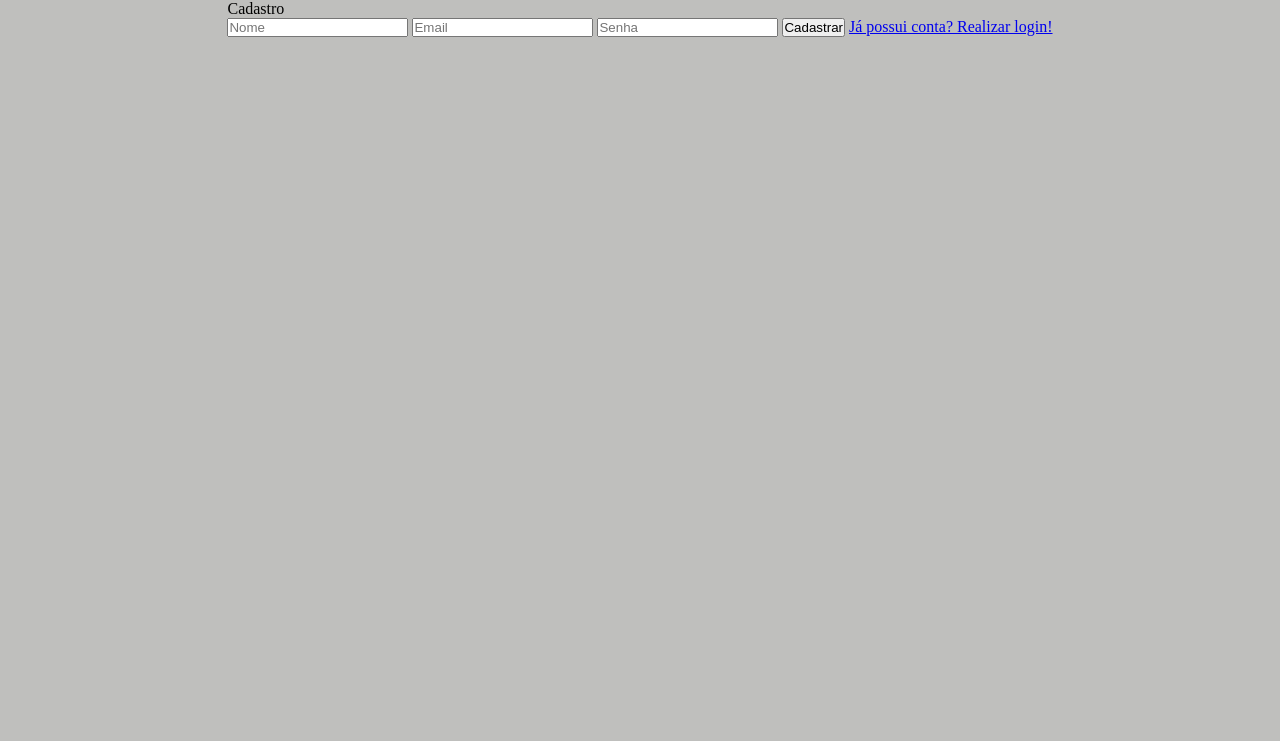
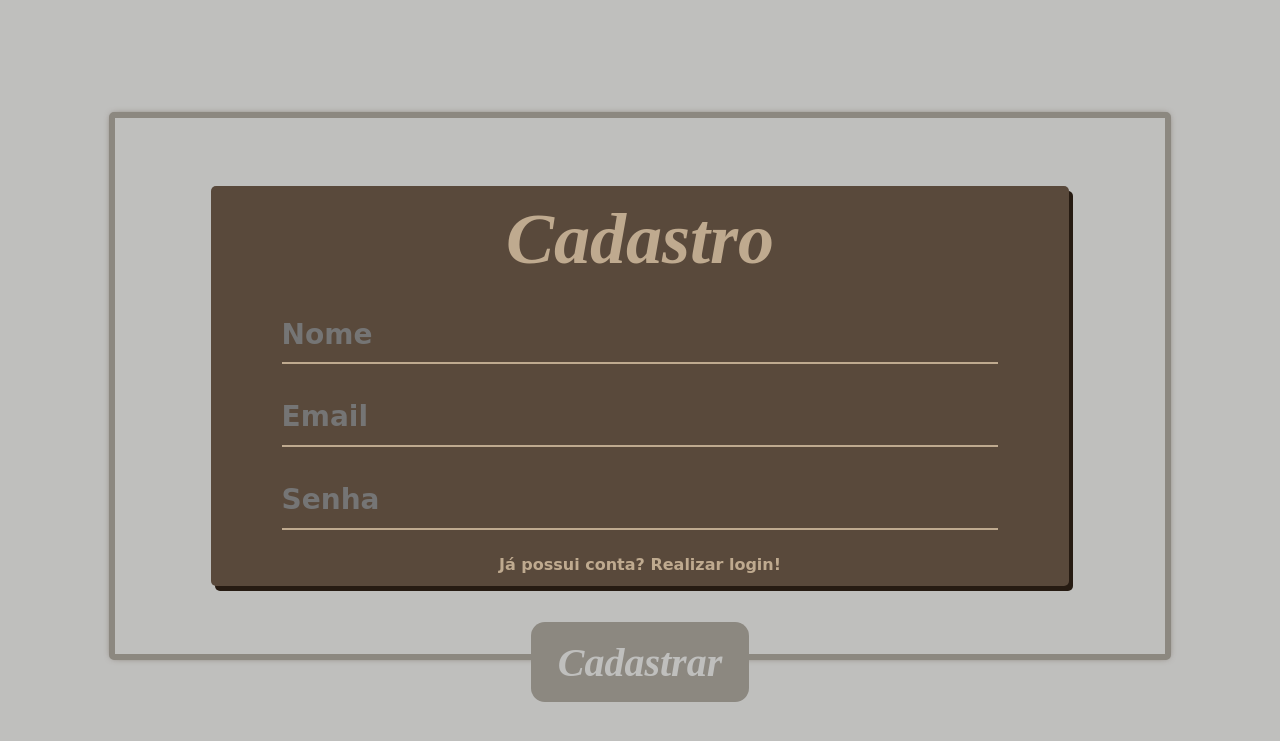
Before and after one commit to murilouwu/ATV_bdDowload, a PHP site: page /cadastro.php in a window 1280 px wide. Shown: the top 741 px of the page. Run offline with PHP 8.4, Linux system fonts and the light colour scheme.

Commit message:
Add files via upload

```diff
--- a/cadastro.php
+++ b/cadastro.php
@@ -11,15 +11,12 @@
         <title>Cadastro</title>
     </head>
     <body>
-    <header>
-
-    </header>
         <main>
             <form method="POST">
                 <p>Cadastro</p>
-            <input type="name" id="name" name="name" placeholder="Nome" class="input">
-            <input type="email" id="email" name="mail" placeholder="Email" class="input">
-            <input type="password" id="password" name="pass" placeholder="Senha" class="input">
+                <input type="name" name="name" placeholder="Nome" class="input">
+                <input type="email" name="mail" placeholder="Email" class="input">
+                <input type="password" name="pass" placeholder="Senha" class="input">
                 <button id="cadastrar" name="cad">Cadastrar</button>
                 <a href="index.php">Já possui conta? Realizar login!</a>
             </form>
--- a/css/cad.css
+++ b/css/cad.css
@@ -3,3 +3,88 @@
 body{
 	background: var(--corA);
 }
+	main{
+		margin-top: 14vh;
+		background-color: var(--corA);
+		height: 67vh;
+		display: flex;
+		flex-direction: column;
+		justify-content: center;
+		align-items: center;
+		border-radius: 5px;
+		width: 82vw;
+		border: 0.5vw solid var(--corB);
+		box-shadow: 0px 0px 7px -3px var(--corE);
+	}
+		form{
+			display: flex;
+			flex-direction: column;
+			width: 67vw;
+			height: 50vh;
+			justify-content: space-around;
+			align-items: center;
+			background-color: var(--corE);
+			color: var(--corC);
+			border-radius: 5px;
+			box-shadow: 4px 5px 0px 0px var(--corD);
+		}
+			form p{
+				font-size: 9vh;
+				font-style: italic;
+				font-weight: bold;
+				font-family: Brush Script MT;
+			}
+			.input{
+				width: 56vw;
+				text-align: start;
+				border: none;
+				height: 7vh;
+				outline: none;
+				background-color: var(--Invisible);
+				border-bottom: 2px solid var(--corC);
+				color: var(--corB);
+				font-weight: 600;
+				font-size: 3.5vh;
+				font-family: cursive;
+			}
+				.input:hover{
+					border-color: var(--corA);
+					border-width: 4px;
+				}
+				.input:focus{
+					padding: 0vh 1vw 0vh 1vw;
+					border-radius: 4px;
+					color: var(--corA);
+					border-color: var(--corC);
+					border-width: 4px;
+				}
+			button{
+				position: absolute;
+				width: 17vw;
+				height: 10vh;
+				font-size: 5vh;
+				font-weight: bold;
+				font-family: Brush Script MT;
+				font-style: italic;
+				color: var(--corA);
+				background-color: var(--corB);
+				border: none;
+				border-radius: 14px;
+				margin-top: 69vh;
+			}
+				button:hover{
+					box-shadow: 0px 0px 10px 0px var(--corB);
+					width: 19vw;
+				}
+				button:active{
+					width: 13vw;
+				}
+			a{
+				text-decoration: none;
+				color: var(--corC);
+				font-weight: bolder;
+				font-family: cursive;
+			}
+				a:hover{
+					border-bottom: 2px solid var(--corC);
+				}
--- a/css/home.css
+++ b/css/home.css
@@ -3,3 +3,6 @@
 body{
 	background: var(--corA);
 }
+	header{
+
+	}
--- a/home.php
+++ b/home.php
@@ -12,7 +12,7 @@
 </head>
 <body>
     <header>
-        <p>FTP - UPLOAD/DOWNLOAD</p>
+        <p>UPLOAD/DOWNLOAD</p>
     </header>
     <main>
         <form method="POST" enctype="multipart/form-data">
```
Lines whose indentation alone changed are shown as unchanged.
